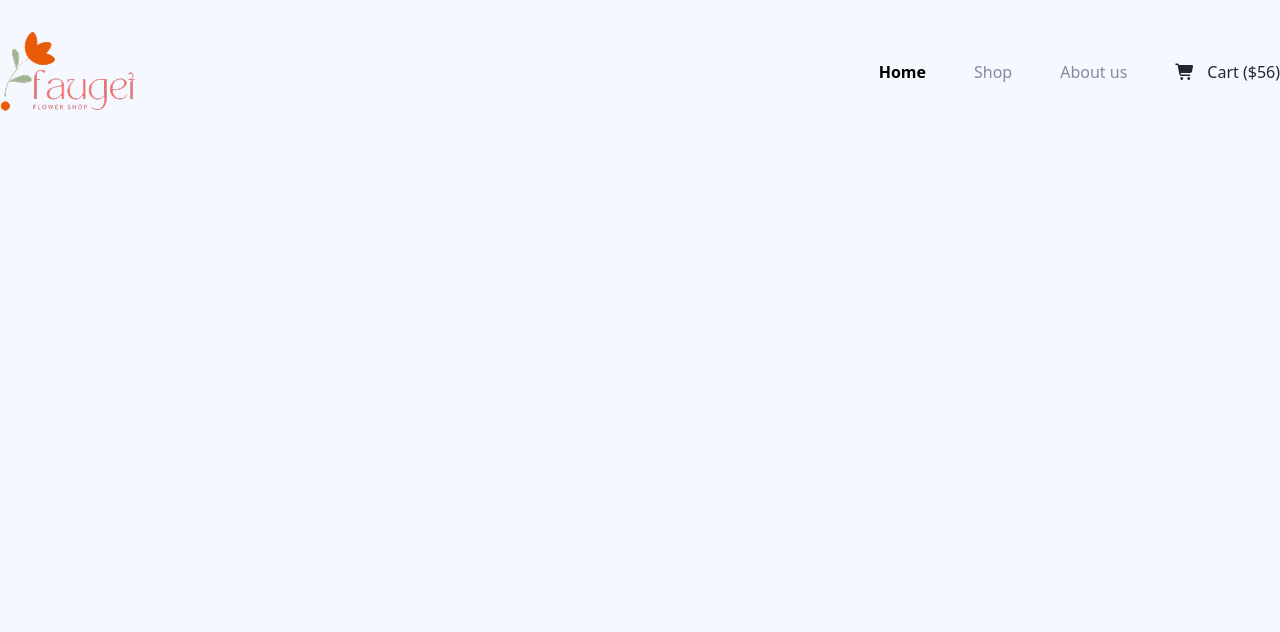
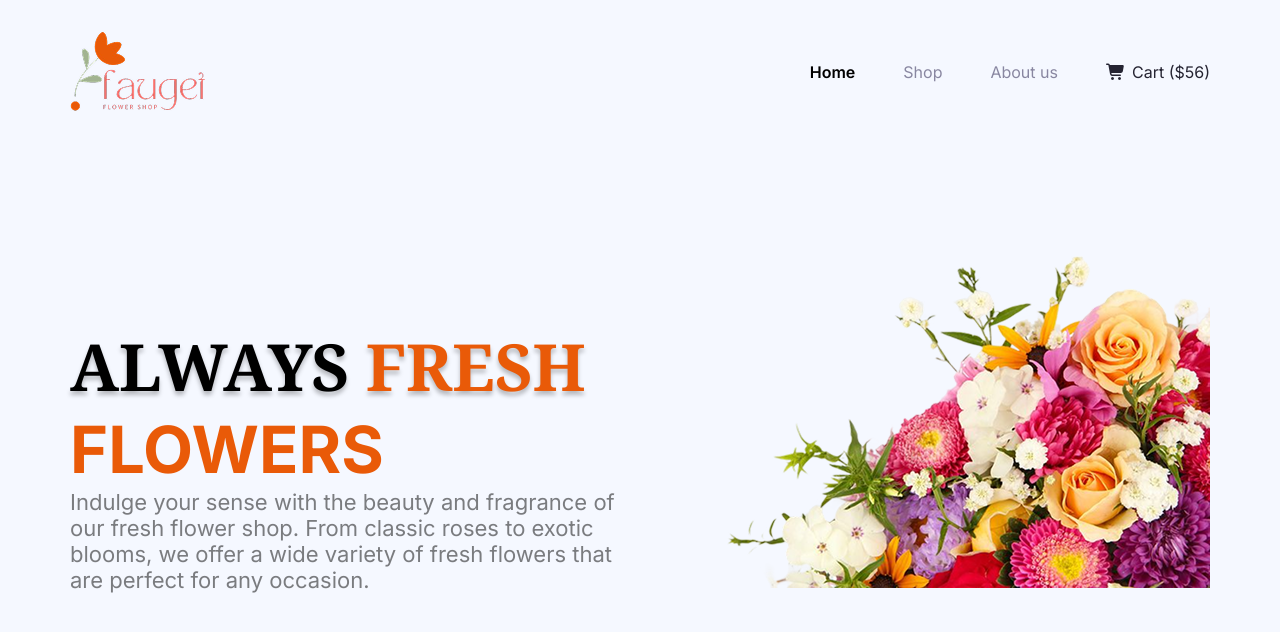
Before and after one commit to kaiyum-sark/b12-assignment-2, a plain HTML site: page index.html in a window 1280 px wide. Drawn offline with nearby package versions, Linux system fonts and the light colour scheme.

Commit message:
nav and banner changes added

```diff
--- a/index.html
+++ b/index.html
@@ -3,10 +3,14 @@
   <head>
     <meta charset="UTF-8" />
     <meta name="viewport" content="width=device-width, initial-scale=1.0" />
-    <!-- Tailwind CDN -->
-    <script src="https://cdn.jsdelivr.net/npm/@tailwindcss/browser@4"></script>
-
     <title>Flower Market</title>
+    <!-- Google Font  -->
+    <link rel="preconnect" href="https://fonts.googleapis.com" />
+    <link rel="preconnect" href="https://fonts.gstatic.com" crossorigin />
+    <link
+      href="https://fonts.googleapis.com/css2?family=Inter:ital,opsz,wght@0,14..32,100..900;1,14..32,100..900&family=Noto+Serif:ital,wght@0,100..900;1,100..900&display=swap"
+      rel="stylesheet"
+    />
     <!-- CSS Link  -->
     <link rel="stylesheet" href="./styles/mystyle.css" />
     <!-- Font Awesome -->
@@ -18,23 +22,40 @@
       referrerpolicy="no-referrer"
     />
   </head>
-  <body class="bg-[#F5F8FF]">
-    <header class="">
+  <body>
+    <header class="container">
       <!-- Navigation Bar -->
-      <nav class="flex justify-between items-center container">
+      <nav class="nav">
         <img src="./assets/logo.png" alt="logo" />
-
-        <div class="flex justify-between gap-12 items-baseline text-[#8987A1] text-md">
-          <a href="" class="text-[#000000] font-semibold">Home</a>
+        <div class="nav-links">
+          <a href="">Home</a>
           <a href="">Shop</a>
           <a href="">About us</a>
-          <div class="flex gap-3 items-baseline text-[#252432]">
+          <div class="cart">
             <i class="fa-solid fa-cart-shopping"></i>
-            <p >Cart ($56)</p>
-
+            <p>Cart ($56)</p>
           </div>
         </div>
       </nav>
+      <!-- Hero Banner -->
+      <section class="banner">
+        <div class="banner-left">
+          <h2 class="banner-title">ALWAYS <span>FRESH</span></h2>
+          <h2 class="banner-title-line-2">FLOWERS</h2>
+
+          <p class="banner-title-description">
+            Indulge your sense with the beauty and fragrance of our fresh flower
+            shop. From classic roses to exotic blooms, we offer a wide variety
+            of fresh flowers that are perfect for any occasion.
+          </p>
+        </div>
+
+        <img
+          class="banner-right"
+          src="./assets/hero-flower.png"
+          alt="hero flowers"
+        />
+      </section>
     </header>
 
     <main></main>
--- a/styles/mystyle.css
+++ b/styles/mystyle.css
@@ -1,21 +1,68 @@
-@import url("https://fonts.googleapis.com/css2?family=Inter:ital,opsz,wght@0,14..32,100..900;1,14..32,100..900&family=Noto+Serif:ital,wght@0,100..900;1,100..900&display=swap");
-
-@import "tailwindcss";
-
 * {
-  box-sizing: border-box;
   margin: 0;
   padding: 0;
 }
+body {
+  background-color: #f5f8ff;
+  font-family: "Inter", sans-serif;
+}
 /* Shared Styles  */
-.container{
-  max-width: 1280px;
-  margin: 30px auto;
+.container {
+  max-width: 1140px;
+  margin: auto;
 }
-
 .font-noto {
   font-family: "Noto Serif", serif;
 }
 .font-inter {
   font-family: "Inter", sans-serif;
 }
+
+/* Navigation Bar  */
+.nav {
+  display: flex;
+  justify-content: space-between;
+  align-items: center;
+  margin-top: 30px;
+}
+.nav-links{
+  color: #252432;
+  display: flex;
+  gap:48px
+}
+
+.nav-links a{
+  text-decoration: none;
+  color: #8987A1;
+}
+.nav-links a:nth-child(1){
+  color: #000000;
+  font-weight: 600;
+}
+.nav-links .cart{
+  display: flex;
+  gap: 6px;
+  align-items: last baseline ;
+}
+/* Hero Banner  */
+.banner{
+  display: flex;
+  align-items: last baseline;
+  margin-top: 120px;
+
+.banner-title{
+  font-family: "Noto Serif", serif;
+  font-weight: bold;
+  font-size: 65px;
+  text-shadow: 0px 4px 4px rgba(0, 0, 0, 0.254);
+}
+}
+.banner-title>span,.banner-title-line-2{
+  color: #E95A08;
+  font-weight: bold;
+  font-size: 65px;
+}
+.banner-title-description{
+  font-size: 22px;
+  color: rgba(0, 0, 0, 0.5);
+}
```
